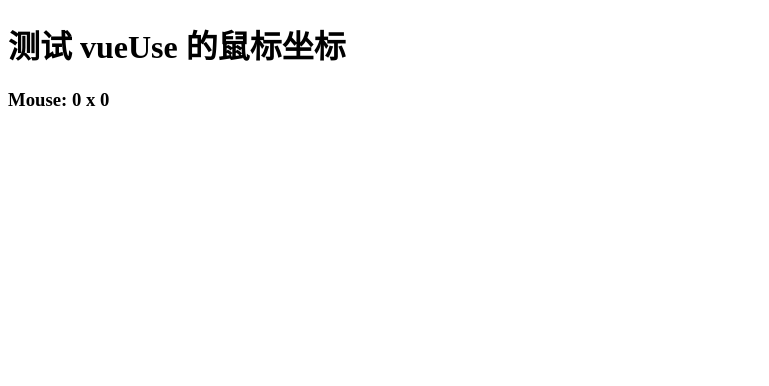
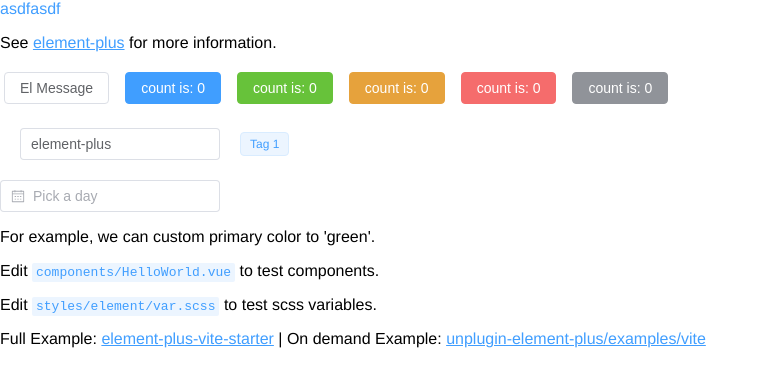
Before and after one commit to yichuSpace/yunxiu-admin, a Vue app: page /#/login in a window 1280 px wide. Shown: the top 386 px of the page, without its empty margins (0-769 px from the left). Built offline with nearby package versions, Linux system fonts and the light colour scheme.

Commit message:
chore: init

```diff
--- /dev/null
+++ b/auto-imports.d.ts
@@ -0,0 +1,6 @@
+// Generated by 'unplugin-auto-import'
+// We suggest you to commit this file into source control
+declare global {
+
+}
+export {}
--- a/package.json
+++ b/package.json
@@ -37,6 +37,8 @@
     "lint-staged": "^12.4.0",
     "sass": "^1.50.1",
     "typescript": "^4.5.4",
+    "unplugin-auto-import": "^0.7.1",
+    "unplugin-vue-components": "^0.19.3",
     "vite": "^2.9.5",
     "vite-plugin-compression": "^0.5.1",
     "vue-tsc": "^0.34.7"
--- a/src/main.ts
+++ b/src/main.ts
@@ -4,7 +4,8 @@
 import router from '@/router';
 // 创建vue实例
 const app = createApp(App)
-
+import "@/styles/index.scss";
+import "element-plus/theme-chalk/src/message.scss"
 
 app.use(store) // 挂载pinia
 app.use(router);// 挂载router
--- a/src/router/index.ts
+++ b/src/router/index.ts
@@ -9,7 +9,7 @@
       keepAlive: true,
       requireAuth: false
     },
-    component: () => import('@/pages/Index/index.vue')
+    component: () => import('@/views/login/index.vue')
   },
   {
     path: '/',
@@ -19,7 +19,7 @@
       keepAlive: true,
       requireAuth: true
     },
-    component: () => import('@/pages/Index/index.vue')
+    component: () => import('@/views/index/index.vue')
   }
 ]
 
--- /dev/null
+++ b/src/styles/element/index.scss
@@ -0,0 +1,34 @@
+$--colors: (
+  'primary': (
+    'base': green,
+  ),
+  'success': (
+    'base': #21ba45,
+  ),
+  'warning': (
+    'base': #f2711c,
+  ),
+  'danger': (
+    'base': #db2828,
+  ),
+  'error': (
+    'base': #db2828,
+  ),
+  'info': (
+    'base': #42b8dd,
+  ),
+);
+
+// You should use them in scss, because we calculate it by sass.
+// comment next lines to use default color
+@forward 'element-plus/theme-chalk/src/common/var.scss' with (
+  // do not use same name, it will override.
+  $colors: $--colors,
+  $button-padding-horizontal: ('default': 150px)
+);
+
+// if you want to import all
+// @use "element-plus/theme-chalk/src/index.scss" as *;
+
+// You can comment it to hide debug info.
+// @debug $--colors;
--- /dev/null
+++ b/src/styles/index.scss
@@ -0,0 +1,18 @@
+body {
+  font-family: 'Helvetica Neue', Helvetica, 'PingFang SC', 'Hiragino Sans GB',
+    'Microsoft YaHei', '微软雅黑', Arial, sans-serif;
+  -webkit-font-smoothing: antialiased;
+  -moz-osx-font-smoothing: grayscale;
+  margin: 0;
+}
+
+a {
+  color: var(--el-color-primary);
+}
+
+code {
+  border-radius: 2px;
+  padding: 2px 4px;
+  background-color: var(--el-color-primary-light-9);
+  color: var(--el-color-primary);
+}
--- /dev/null
+++ b/src/views/index/index.vue
@@ -0,0 +1,75 @@
+<script setup lang="ts">
+import { ref } from 'vue';
+import { ElMessage } from 'element-plus';
+
+defineProps<{ msg: string }>();
+
+const count = ref(0);
+const input = ref('element-plus');
+
+const curDate = ref('');
+
+const toast = () => {
+  ElMessage.success('Hello');
+};
+</script>
+
+<template>
+  <a>asdfasdf</a>
+
+  <p>
+    See
+    <a href="https://element-plus.org" target="_blank">element-plus</a> for more
+    information.
+  </p>
+
+  <!-- example components -->
+  <el-button @click="toast">El Message</el-button>
+  <el-button type="primary" @click="count++">count is: {{ count }}</el-button>
+  <el-button type="success" @click="count++">count is: {{ count }}</el-button>
+  <el-button type="warning" @click="count++">count is: {{ count }}</el-button>
+  <el-button type="danger" @click="count++">count is: {{ count }}</el-button>
+  <el-button type="info" @click="count++">count is: {{ count }}</el-button>
+  <br />
+  <el-input v-model="input" style="width: 200px; margin: 20px" />
+  <el-tag>Tag 1</el-tag>
+
+  <br />
+  <el-date-picker
+    v-model="curDate"
+    type="date"
+    placeholder="Pick a day"
+  ></el-date-picker>
+
+  <p>For example, we can custom primary color to 'green'.</p>
+
+  <p>
+    Edit
+    <code>components/HelloWorld.vue</code> to test components.
+  </p>
+  <p>
+    Edit
+    <code>styles/element/var.scss</code> to test scss variables.
+  </p>
+
+  <p>
+    Full Example:
+    <a
+      href="https://github.com/element-plus/element-plus-vite-starter"
+      target="_blank"
+      >element-plus-vite-starter</a
+    >
+    | On demand Example:
+    <a
+      href="https://github.com/element-plus/unplugin-element-plus"
+      target="_blank"
+      >unplugin-element-plus/examples/vite</a
+    >
+  </p>
+</template>
+
+<style>
+.el-button {
+  margin: 4px;
+}
+</style>
--- a/vite.config.ts
+++ b/vite.config.ts
@@ -3,10 +3,27 @@
 import path from 'path'
 //@ts-ignore
 import viteCompression from 'vite-plugin-compression'
+import AutoImport from 'unplugin-auto-import/vite'
+import Components from 'unplugin-vue-components/vite'
+import { ElementPlusResolver } from 'unplugin-vue-components/resolvers'
+
 
 // https://vitejs.dev/config/
 export default defineConfig({
   base: './', //打包路径
+  // 配置别名
+  resolve: {
+    alias: {
+      '@': path.resolve(__dirname, 'src'),
+    },
+  },
+  css: {
+    preprocessorOptions: {
+      scss: {
+        additionalData: `@use "@/styles/element/index.scss" as *;`,
+      }
+    }
+  },
   plugins: [
     vue(),
     // gzip压缩 生产环境生成 .gz 文件
@@ -17,20 +34,19 @@
       algorithm: 'gzip',
       ext: '.gz',
     }),
+    AutoImport({
+      resolvers: [ElementPlusResolver()],
+    }),
+    Components({
+      resolvers: [
+        ElementPlusResolver({
+          importStyle: 'sass',
+        }),
+      ],
+    }),
   ],
-  // 配置别名
-  resolve: {
-    alias: {
-      '@': path.resolve(__dirname, 'src'),
-    },
-  },
-  css: {
-    preprocessorOptions: {
-      scss: {
-        additionalData: '@import "@/assets/style/mian.scss";'
-      }
-    }
-  },
+
+
   //启动服务配置
   server: {
     host: '0.0.0.0',
```
Also changed, not shown: components.d.ts (added, +18 -0 lines), src/components/HelloWorld.vue (deleted, +0 -52 lines), src/views/login/index.vue (renamed from src/pages/Index/index.vue), 1 other file (tests, documents, lock files or other folders).
